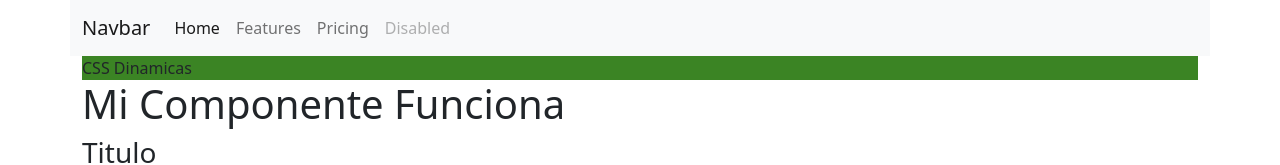
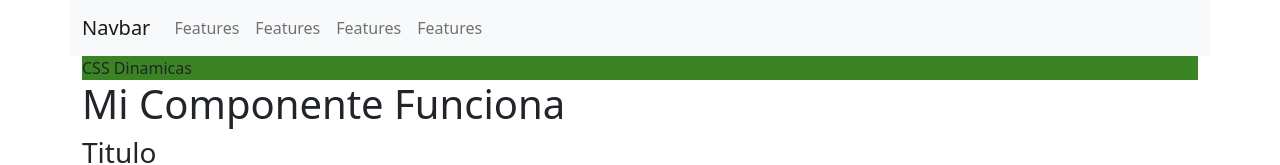
Before and after one commit to Raksodia/Curso-Vue-JS-4, a Vue app: page / in a window 1280 px wide. Shown: the top 165 px of the page. Built offline with nearby package versions, Linux system fonts and the light colour scheme.

Commit message:
Navegacion Principal Bootstrap
Navegacion Principal Bootstrap

```diff
--- a/src/components/NavegacionPrincipal.vue
+++ b/src/components/NavegacionPrincipal.vue
@@ -7,16 +7,12 @@
 </button>
 <div class="collapse navbar-collapse" id="navbarNav">
     <ul class="navbar-nav">
-        <li class="nav-item">
-            <a class="nav-link" v-bind:class="{active:mostrarActivo}" aria-current="page" href="#">Home</a>
-        </li>
+
         <NavegacionItem/>
-        <li class="nav-item">
-            <a class="nav-link" href="#">Pricing</a>
-        </li>
-        <li class="nav-item">
-            <a class="nav-link disabled" href="#" tabindex="-1" aria-disabled="true">Disabled</a>
-        </li>
+        <NavegacionItem/>
+        <NavegacionItem/>
+        <NavegacionItem/>
+
     </ul>
 </div>
 </div>
@@ -33,7 +29,7 @@ export default {
     },
     data (){
         return {
-           mostrarActivo: true
+
         }
     }
 }
```
